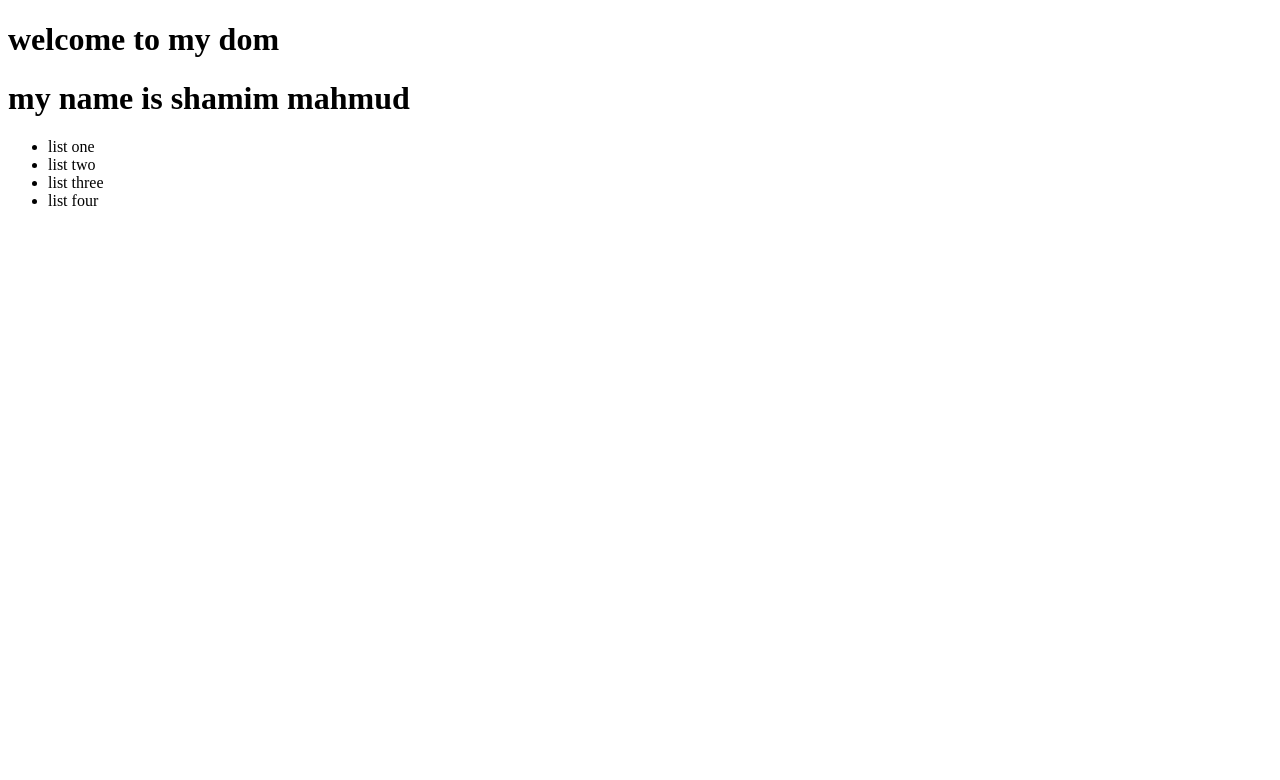
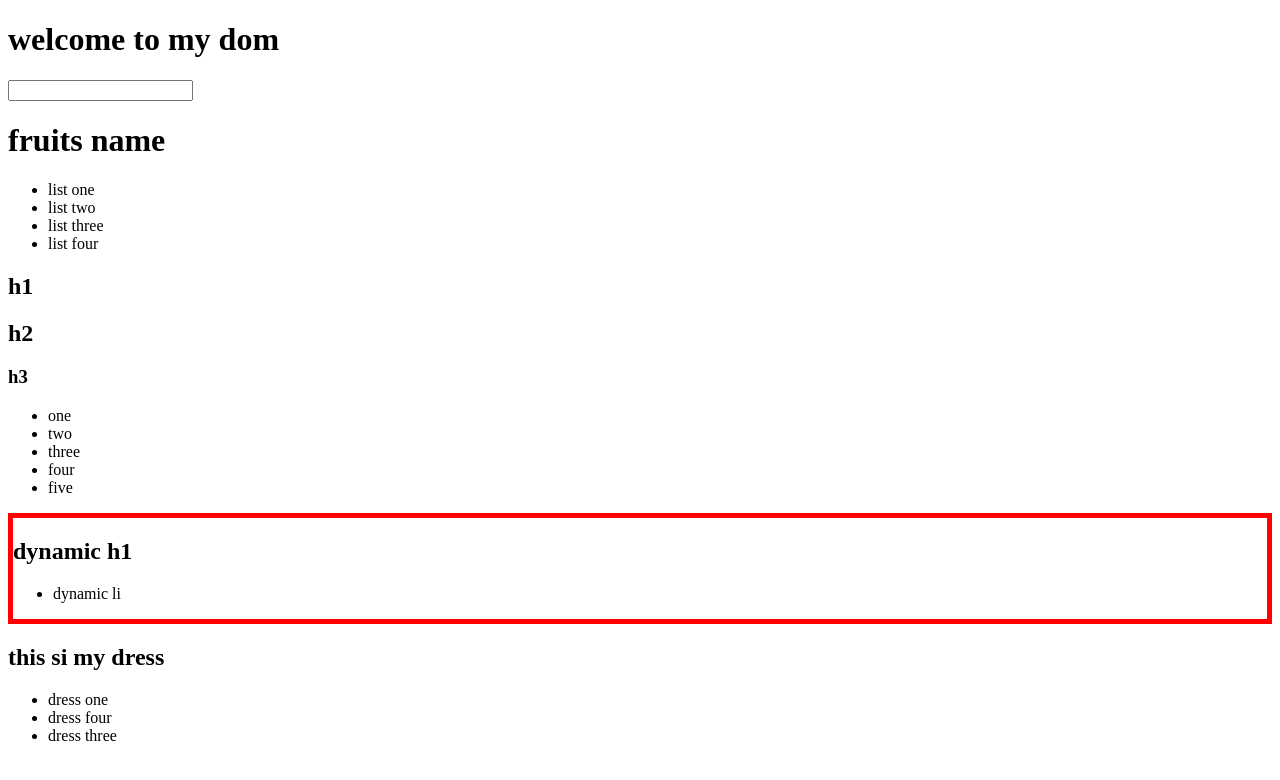
Before and after one commit to shamimfewd/js-dom, a plain HTML site: page index.html in a window 1280 px wide. Drawn offline with Linux system fonts and the light colour scheme.

Commit message:
leson of create element

```diff
--- a/index.html
+++ b/index.html
@@ -9,14 +9,32 @@
     <header>
       <h1>welcome to my dom</h1>
     </header>
-    <main>
-      <h1>my name is shamim mahmud</h1>
-      <ul>
-        <li>list one</li>
-        <li>list two</li>
-        <li>list three</li>
+    <main id="main">
+      <input id="myInput" type="text" />
+      <!-- <h1>my name is shamim mahmud</h1> -->
+      <h1 id="">fruits name</h1>
+      <ul id="unorderList">
+        <li class="important">list one</li>
+        <li class="important">list two</li>
+        <li class="important">list three</li>
         <li>list four</li>
       </ul>
+
+      <section id="uniqueId" class="section">
+        <h1>h1</h1>
+        <h2>h2</h2>
+        <h3>h3</h3>
+      </section>
+
+      <section class="section">
+        <ul id="serialList">
+          <li>one</li>
+          <li>two</li>
+          <li>three</li>
+          <li>four</li>
+          <li>five</li>
+        </ul>
+      </section>
     </main>
     <script src="index.js"></script>
   </body>
--- a/index.js
+++ b/index.js
@@ -1 +1,80 @@
-console.log("ok");
+// const test = document.getElementsByTagName("h1");
+// for (const t of test) {
+//   console.log(t.innerText);
+// }
+// const fruits = document.getElementById("fruits-title");
+// // console.log((fruits.innerText = "change text"));
+// console.log(fruits);
+
+// const important = document.getElementsByClassName("important");
+// console.log(important);
+//===================================================
+// const test = document.querySelectorAll(".important");
+
+// for (const item of test) {
+//   console.log(item.innerText);
+// }
+
+// const one = document.querySelector(".important");
+// console.log(one.innerText);
+
+// ========================================================
+
+// const sections = document.querySelectorAll("section");
+// console.log(sections);
+// for (const section of sections) {
+//   section.style.border = "5px solid red";
+//   section.style.margin = "5px";
+//   section.style.padding = "20px";
+//   console.log(section);
+// }
+
+// const uniqueId = document.getElementById("uniqueId");
+// uniqueId.classList.add("myClass");
+// uniqueId.classList.remove("myClass");
+
+// =================================================================
+
+// const serialList = document.getElementById("serialList");
+// const li = document.createElement("li");
+// const p = document.createElement("p");
+
+// li.innerText = "dynamic li";
+// p.innerText = "dynamic p";
+// serialList.appendChild(p);
+// serialList.appendChild(li);
+
+// console.log(serialList);
+
+const main = document.getElementById("main");
+const section = document.createElement("section");
+section.style.border = "5px solid red";
+const h1 = document.createElement("h1");
+h1.innerText = "dynamic h1";
+section.appendChild(h1);
+
+const ul = document.createElement("ul");
+const li = document.createElement("li");
+li.innerText = "dynamic li";
+ul.appendChild(li);
+
+section.appendChild(ul);
+main.appendChild(section);
+
+// innerHTML
+
+const sectionDress = document.createElement("section");
+sectionDress.innerHTML = `
+<h1>this si my dress</h1>
+<ul>
+<li>dress one</li>
+<li>dress four</li>
+<li>dress three</li>
+</ul>
+
+
+
+`;
+
+main.appendChild(sectionDress);
+console.log(main);
```
